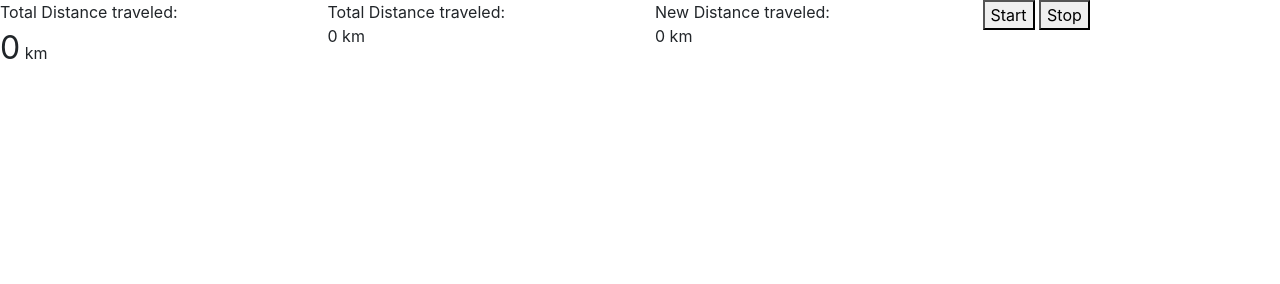
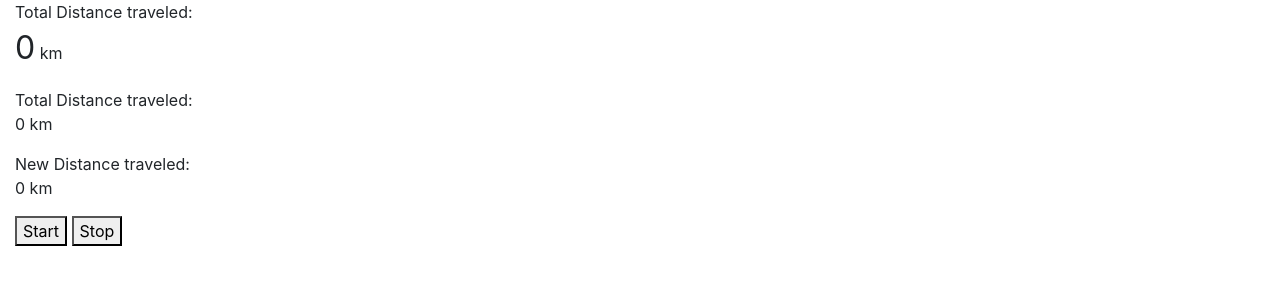
Before and after one commit to witnessmenow/Bestor-Run, a plain HTML site: page location2.html in a window 1280 px wide. Drawn offline with nearby package versions, Linux system fonts and the light colour scheme.

Commit message:
location styles

```diff
--- a/location2.html
+++ b/location2.html
@@ -1,36 +1,42 @@
 <!doctype html>
 <html lang="en">
+
 <head>
     <meta name="viewport" content="width=device-width, initial-scale=1">
     <script type="text/javascript" src="location2.js"></script>
     <link rel="stylesheet" href="normalize.css">
     <link rel="stylesheet" href="style.css">
-        <link rel="stylesheet" href="https://cdn.jsdelivr.net/npm/bootstrap@4.4.1/dist/css/bootstrap.min.css" integrity="sha384-Vkoo8x4CGsO3+Hhxv8T/Q5PaXtkKtu6ug5TOeNV6gBiFeWPGFN9MuhOf23Q9Ifjh" crossorigin="anonymous">
+    <link rel="stylesheet" href="https://cdn.jsdelivr.net/npm/bootstrap@4.4.1/dist/css/bootstrap.min.css"
+        integrity="sha384-Vkoo8x4CGsO3+Hhxv8T/Q5PaXtkKtu6ug5TOeNV6gBiFeWPGFN9MuhOf23Q9Ifjh" crossorigin="anonymous">
 </head>
+
 <body>
+    <div class="container-fluid">
         <div class="row">
-            <div class="col-md-3">
+            <div class="col-sm-3 col-md-12">
                 <p>
-                Total Distance traveled:<br/>
+                    Total Distance traveled:<br />
                     <span id="roundedDistance">0</span> km
                 </p>
             </div>
-            <div class="col-md-3">
+            <div class="col-sm-3 col-md-12">
                 <p>
-                Total Distance traveled:<br/>
+                    Total Distance traveled:<br />
                     <span id="distance">0</span> km
                 </p>
             </div>
-            <div class="col-md-3">
+            <div class="col-sm-3 col-md-12">
                 <p>
-                New Distance traveled:<br/>
+                    New Distance traveled:<br />
                     <span id="newDistance">0</span> km
                 </p>
             </div>
-            <div class="col-md-3">
+            <div class="col-sm-3 col-md-12">
                 <button onclick="startTracking()" id="start">Start</button>
                 <button onclick="stopTracking()" id="stop">Stop</button>
             </div>
         </div>
+    </div>
 </body>
+
 </html>
```
Lines whose indentation alone changed are shown as unchanged.
